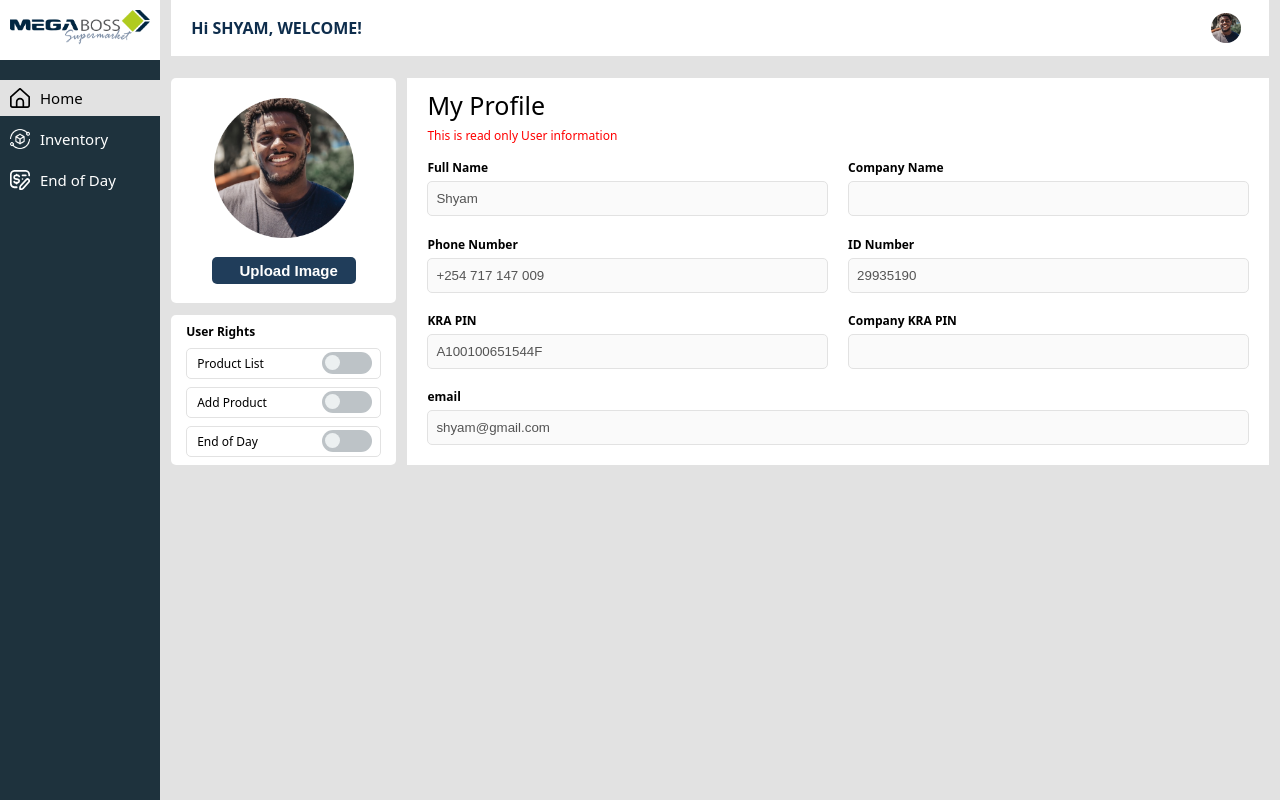
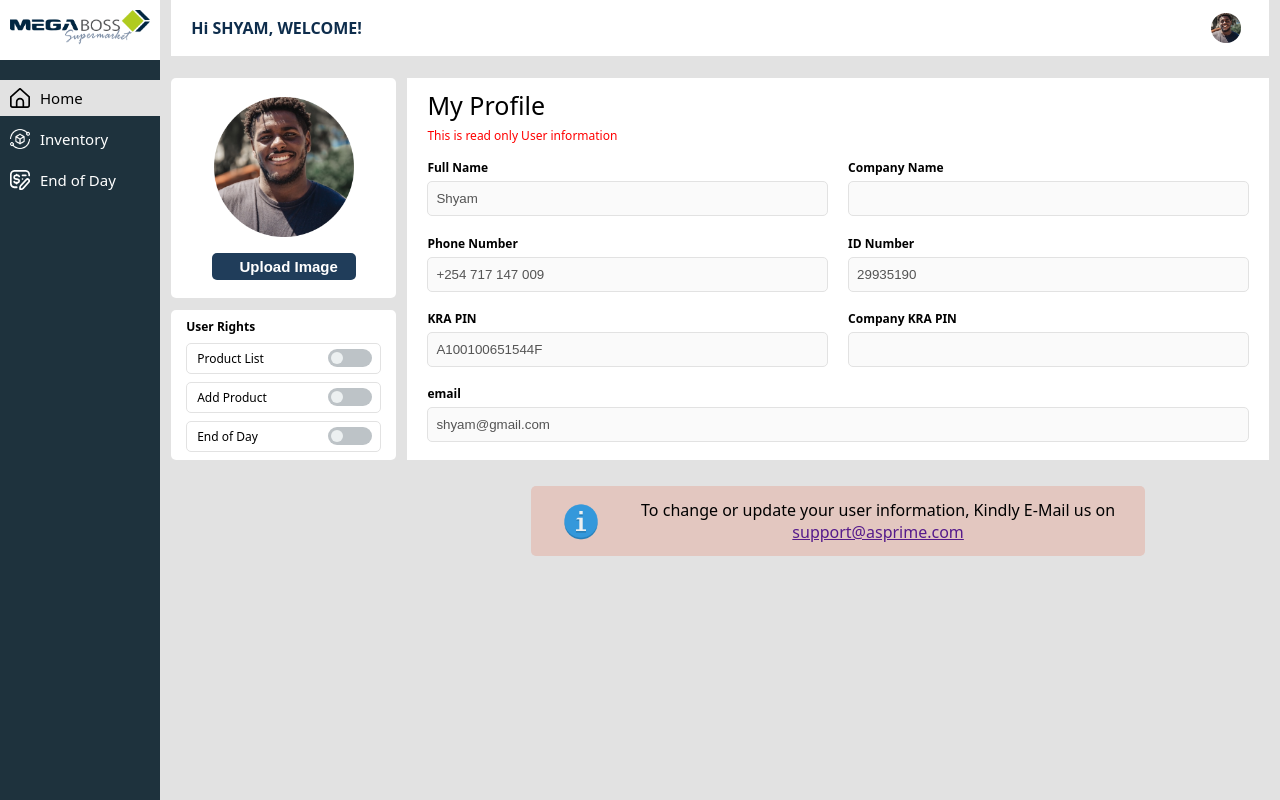
Before and after one commit to shyamxmehta/ShyamDemoApp, an Angular app: page /profile in a window 1280 px wide. Built offline with nearby package versions, Linux system fonts and the light colour scheme; some icons are missing.

Commit message:
COMPLETED PROFILE PAGE

```diff
--- a/src/app/profile/profile.component.html
+++ b/src/app/profile/profile.component.html
@@ -65,5 +65,16 @@
 				</label>
             </div>
         </div>
+        <div class="profile-warning">
+            <div class="box">
+                <div class="image">
+                    <img src="../../assets/info-icon.svg" alt="info-icon">
+                </div>
+                <div class="text">
+                    <p>To change or update your user information, Kindly E-Mail us on</p>
+                    <a href="">support&#64;asprime.com</a>
+                </div>
+            </div>
+        </div>
     </div>
 </div>
--- a/src/app/profile/profile.component.scss
+++ b/src/app/profile/profile.component.scss
@@ -7,7 +7,7 @@
         display: grid;
         gap: .7rem;
         grid-template-columns: 225px 1fr;
-        grid-template-rows: 225px 150px 100px;
+        grid-template-rows: 220px 150px 100px;
 
         .profile-image {
             display: flex;
@@ -123,7 +123,8 @@
                     position: absolute;
                     right: 8px;
                     display: inline-block;
-                    width: 50px;
+                    width: 44px;
+                    height: 18px;
 
                     input {
                         opacity: 0;
@@ -146,8 +147,8 @@
                     .slider::before {
                         content: "";
                         position: absolute;
-                        height: 15px;
-                        width: 15px;
+                        height: 12px;
+                        width: 12px;
                         top: 3px;
                         left: 3px;
                         background-color: #ecf0f1;
@@ -163,9 +164,60 @@
                 }
 
                 .toggle-switch > input:checked + .slider:before {
-                    transform: translateX(28px);
+                    transform: translateX(25px);
+                }
+            }
+        }
+
+        .profile-warning {
+            grid-area: 3 / 2 / -1 / -1;
+            display: flex;
+
+            .box {
+                margin: auto;
+                display: flex;
+                align-items: center;
+                justify-content: center;
+                padding: 30px;
+                height: 70px;
+                gap: 40px;
+                background-color: $warning-bg;
+                border-radius: 5px;
+
+                .image {
+                    height: 40px;
+
+                    img {
+                        height: 100%;
+                    }
+                }
+
+                .text {
+                    text-align: center;
+                    color: black;
                 }
             }
         }
     }
 }
+
+@media screen and (max-width: 800px) {
+    .container > .wrapper {
+        grid-template-columns: 1fr 1fr;
+        grid-template-rows: 220px 220px 220px 100px;
+
+
+        .profile-rights {
+            grid-area: 1 / 2 / 2 / 3;
+        }
+
+        .profile-info {
+            grid-area: 2 / 1 / 4 / -1;
+        }
+
+        .profile-warning {
+            grid-area: 4 / 1 / -1 / -1;
+        }
+
+    }
+}
--- a/src/styles.scss
+++ b/src/styles.scss
@@ -8,6 +8,7 @@ $header-height: 3.5rem;
 $main-bg: #e2e2e2;
 $light-main-bg: #f8f8f8;
 $sidebar-bg: #1e323d;
+$warning-bg: #e3c7c0;
 
 $blue-button: #2d56b2;
 $dark-blue-button: #203d5a;
```
Also changed, not shown: src/assets/info-icon.svg (added).
